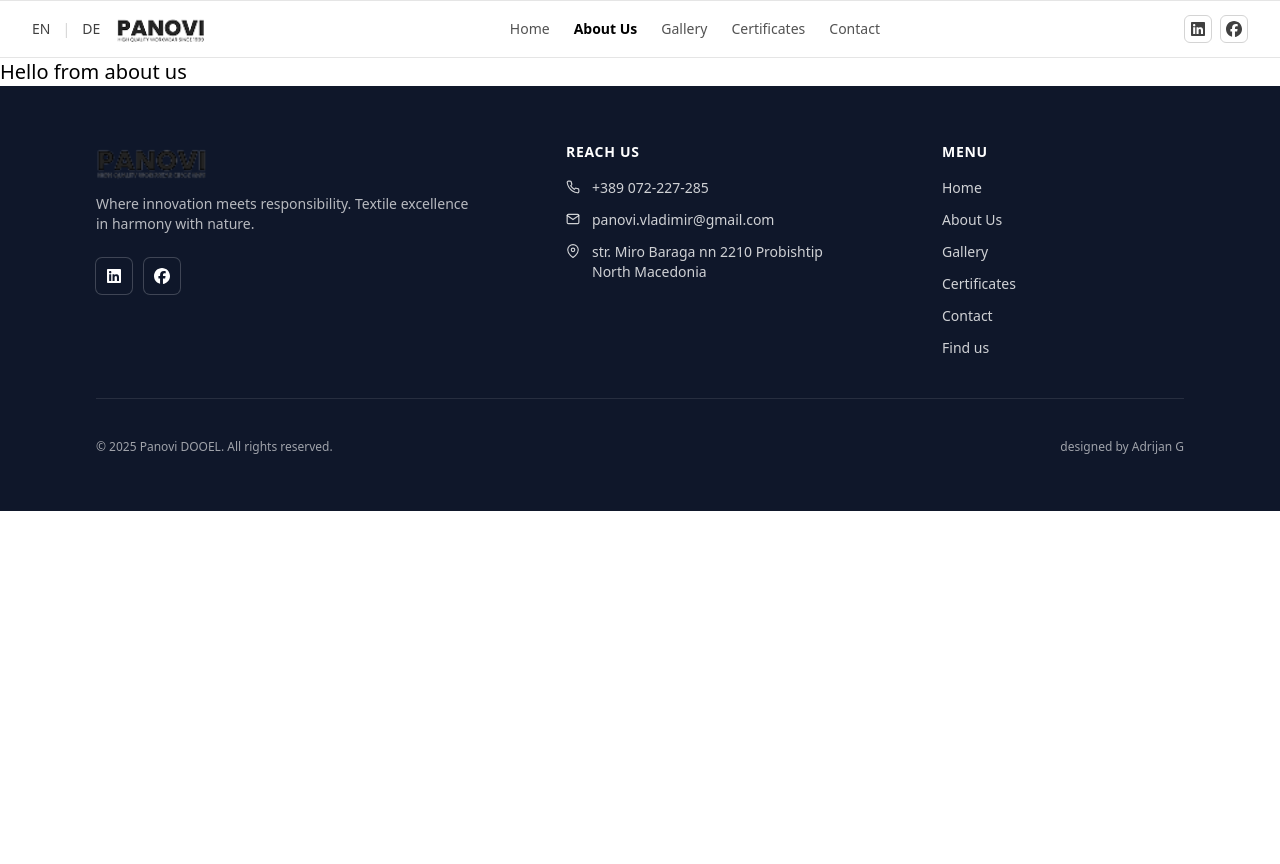
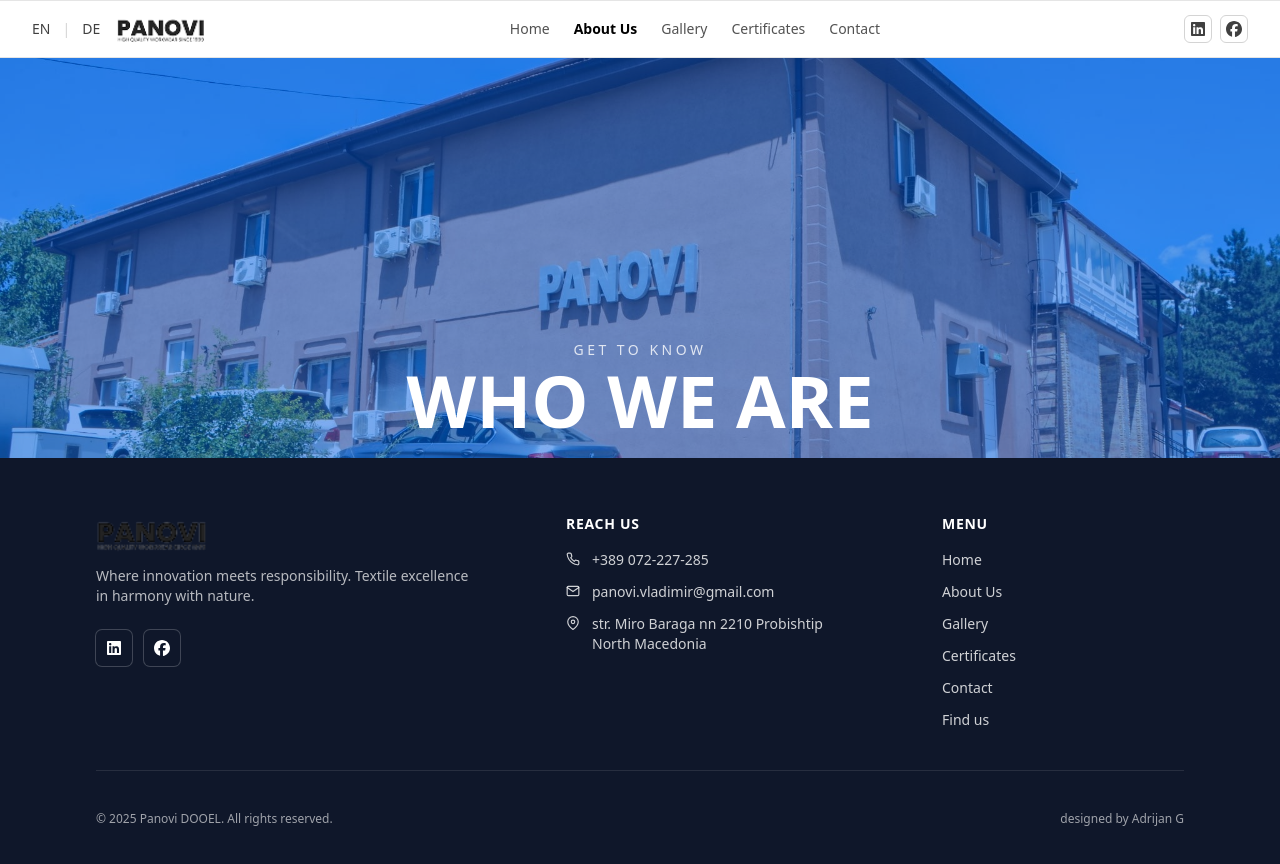
Before and after one commit to Slavcho98/Panovi, a React (Vite) app in the folder panovi-textile/: page /about in a window 1280 px wide. Shown: the top 864 px of the page. Before the commit the page ends 800 px from the top, so only its background shows below. Built offline with nearby package versions, Linux system fonts and the light colour scheme.

Commit message:
feat(hero-about): implement hero section in about page

```diff
--- a/panovi-textile/src/App.tsx
+++ b/panovi-textile/src/App.tsx
@@ -1,7 +1,7 @@
 import { BrowserRouter, Routes, Route } from "react-router-dom";
 
 import Home from "./pages/Home";
-import About from "./pages/About";
+import About from "./pages/AboutPage/About";
 import Gallery from "./pages/Gallery";
 import Certificates from "./pages/Certificates";
 import Contact from "./pages/Contact";
--- a/panovi-textile/src/pages/About.tsx
+++ b/panovi-textile/src/pages/AboutPage/About.tsx
@@ -1,7 +1,9 @@
+import Hero from "./Hero";
+
 function About() {
   return (
     <div>
-      <h1 className="text-black text-xl">Hello from about us</h1>
+     <Hero/>
     </div>
   );
 }
--- /dev/null
+++ b/panovi-textile/src/pages/AboutPage/Hero.tsx
@@ -0,0 +1,26 @@
+import React from "react";
+import heroImg from "../../assets/about-banner.jpeg";
+
+const Hero: React.FC = () => {
+  return (
+    <section
+      style={{ backgroundImage: `url(${heroImg})` }}
+      className="relative h-[50vh] bg-cover bg-no-repeat bg-[position:center_40%]"
+    >
+      <div className="absolute inset-0 bg-[#005BE4]/50" />
+
+      <div className="relative mx-auto flex h-full w-full max-w-7xl items-center pt-64 justify-center px-4 sm:px-6 lg:px-8">
+        <div className="max-w-3xl text-center text-white">
+          <p className="text-xs sm:text-sm uppercase tracking-[0.25em] text-white/80">
+            Get to know
+          </p>
+          <h1 className="mt-2 text-5xl sm:text-6xl lg:text-7xl font-bold leading-[0.9] uppercase">
+        who we are
+          </h1>
+        </div>
+      </div>
+    </section>
+  );
+};
+
+export default Hero;
```
Also changed, not shown: panovi-textile/src/assets/about-banner.jpeg (added), panovi-textile/src/assets/about-banner.png (deleted).
